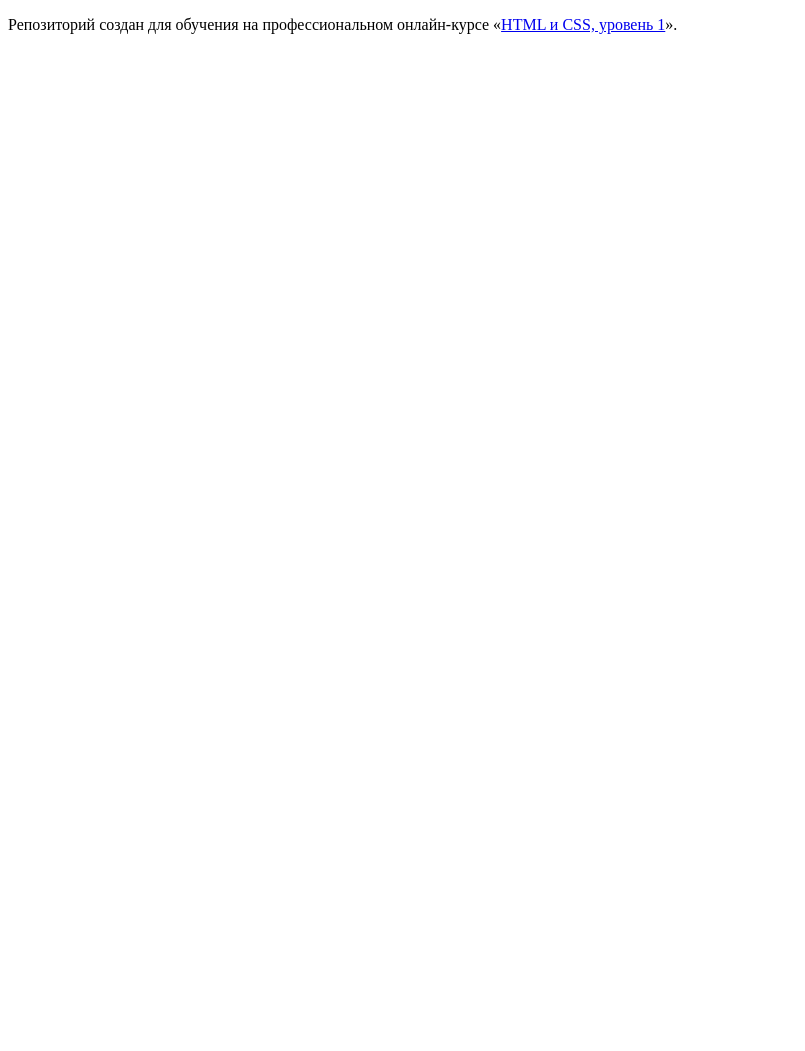
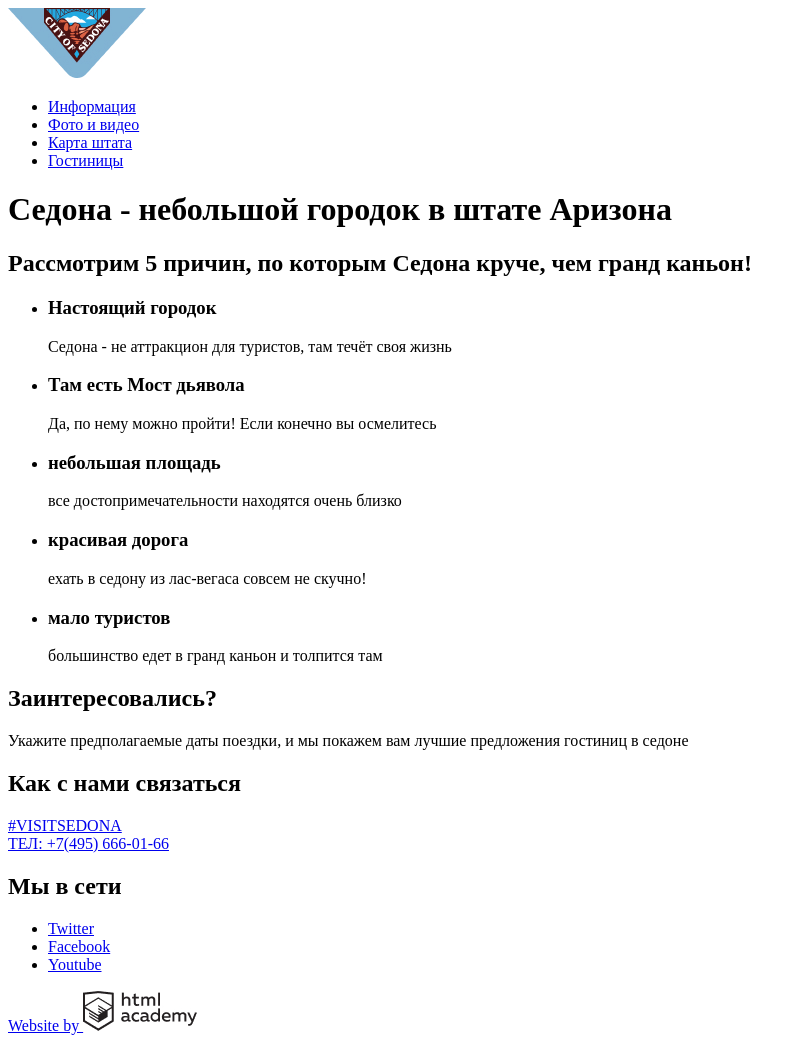
Before and after one commit to KirillIvanenko/972609-sedona-29, a plain HTML site: page index.html in a window 1280 px wide. Shown: the whole page, without its empty margins (0-805 px from the left). Before the commit the page ends 800 px from the top, so only its background shows below. Drawn offline with Linux system fonts and the light colour scheme.

Commit message:
Главная страница

```diff
--- a/index.html
+++ b/index.html
@@ -5,8 +5,73 @@
     <title>HTML Academy: Седона</title>
   </head>
   <body>
-
-    <p>Репозиторий создан для обучения на профессиональном онлайн‑курсе «<a href="https://htmlacademy.ru/intensive/htmlcss">HTML и CSS, уровень 1</a>».</p>
-
+<header>
+  <nav>
+    <a>
+      <img src="img/logo-main.jpg" width="138" height="70" alt="Логотип города Седона">
+    </a>
+    <ul>
+      <li><a href="blank.html">Информация</a></li>
+      <li><a href="fotoandvideo.html">Фото и видео</a></li>
+      <li><a href="map.html">Карта штата</a></li>
+      <li><a href="hotels.html">Гостиницы</a></li>
+    </ul>
+  </nav>
+</header>
+<main>
+  <h1>Седона - небольшой городок в штате Аризона</h1>
+  <section>
+    <h2>Рассмотрим 5 причин, по которым Седона круче, чем гранд каньон!</h2>
+    <ul>
+      <li>
+          <h3>Настоящий городок</h3>
+          <p>Седона - не аттракцион для туристов, там течёт своя жизнь</p>
+      </li>
+      <li>
+        <h3>Там есть Мост дьявола</h3>
+        <p>Да, по нему можно пройти! Если конечно вы осмелитесь</p>
+      </li>
+      <li>
+        <h3>небольшая площадь</h3>
+        <p>все достопримечательности находятся очень близко</p>
+      </li>
+      <li>
+        <h3>красивая дорога</h3>
+        <p>ехать в седону из лас-вегаса совсем не скучно!</p>
+      </li>
+      <li>
+        <h3>мало туристов</h3>
+        <p>большинство едет в гранд каньон и толпится там</p>
+      </li>
+    </ul>
+  </sextion>
+  <section>
+    <h2>Заинтересовались?</h2>
+    <p>Укажите предполагаемые даты поездки, и мы покажем вам лучшие предложения гостиниц в седоне</p>
+    <!-- Форма поиска гостиницы в Седоне-->
+  </section>
+</main>
+<footer>
+  <h2>Как с нами связаться</h2>
+  <p>
+    <a href="#VISITSEDONA">#VISITSEDONA</a><br>
+    <a href="tel:+7(495) 666-01-66">ТЕЛ: +7(495) 666-01-66</a>
+ </p>
+ <h2>Мы в сети</h2>
+    <ul>
+      <li>
+        <a href="#">Twitter</a>
+      </li>
+      <li>
+        <a href="#">Facebook</a>
+      </li>
+      <li>
+        <a href="#">Youtube</a>
+      </li>
+    </ul>
+    <p>
+      <a href="https://htmlacademy.ru">Website by <img src="img/logo-htmlacademy.jpg" width="115" height="41" alt="Логотип htmlacademy"></a>
+    </p>
+</footer>
   </body>
 </html>
```
Also changed, not shown: img/logo-htmlacademy.jpg (added), img/logo-main.jpg (added).
